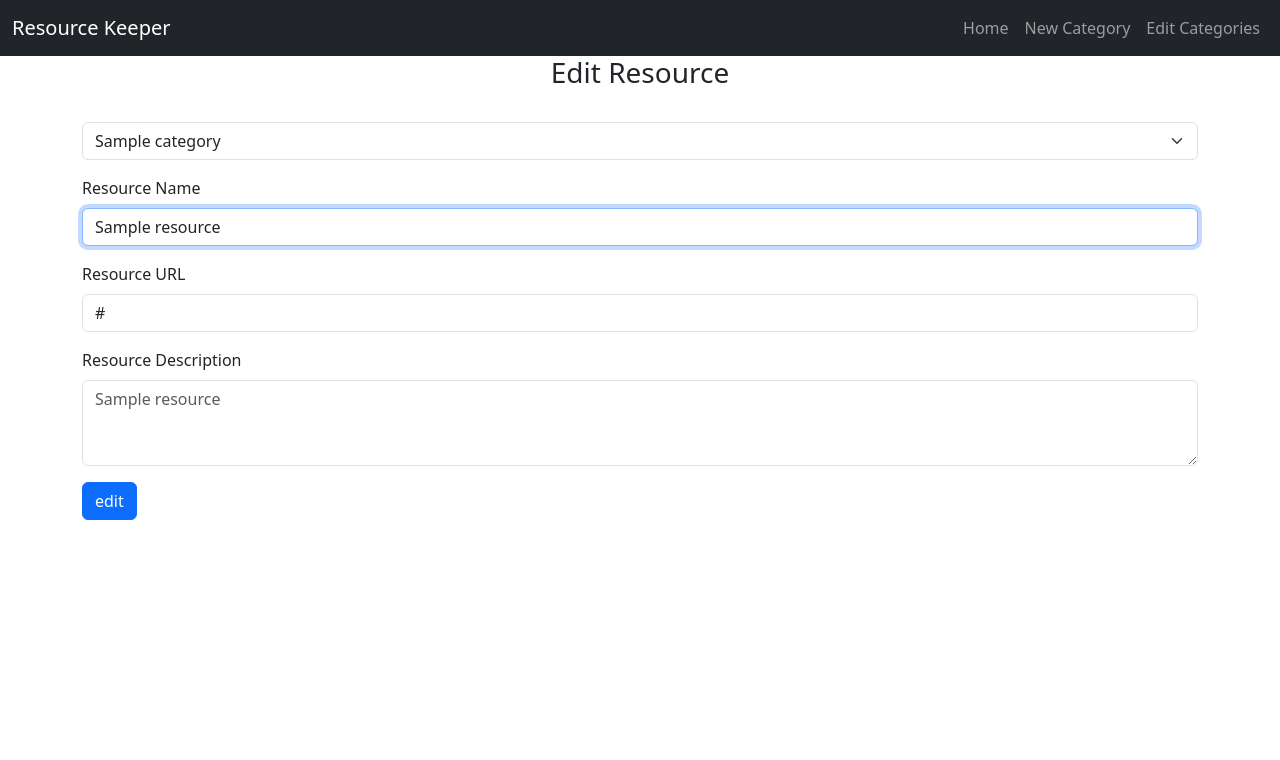
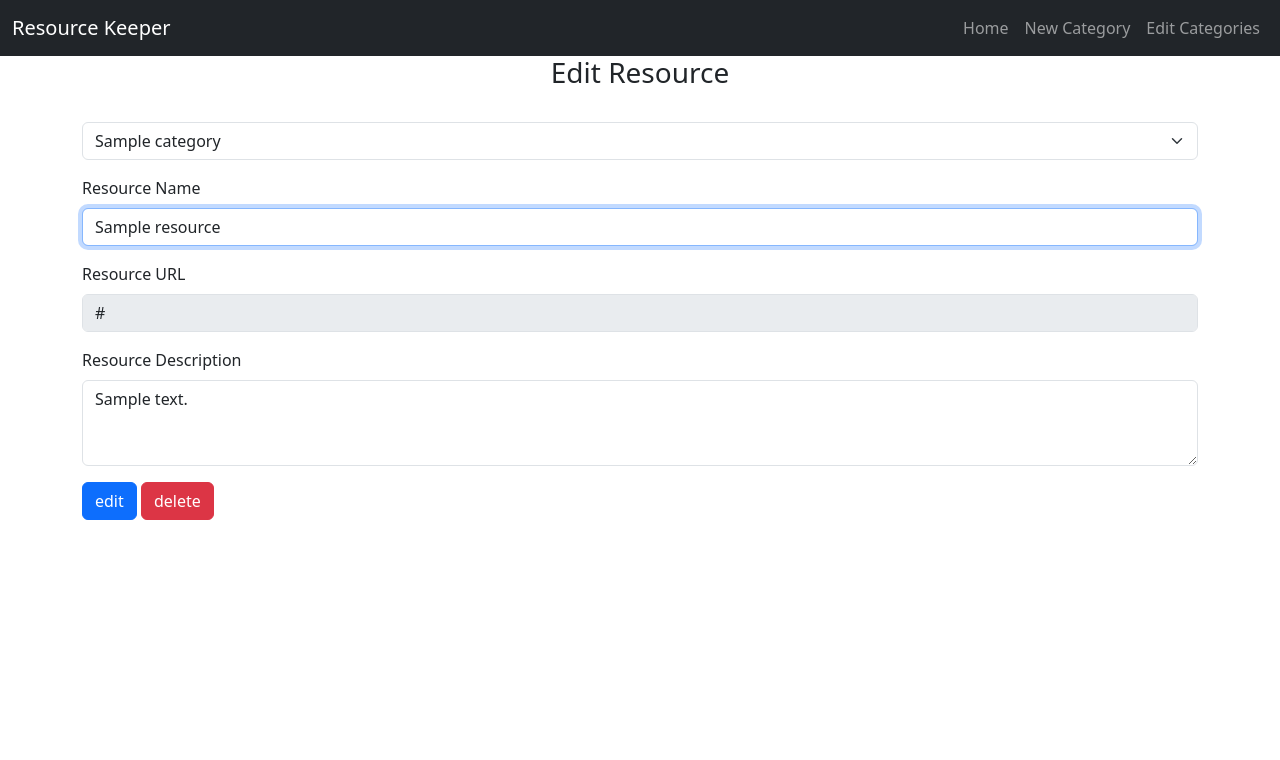
Before and after one commit to doctorandrewbrown/flask-resource-keeper, a Flask app: page /edit_resource/1 in a window 1280 px wide. Shown: the top 760 px of the page. Run offline with Flask 3, Linux system fonts and the light colour scheme; tables that the repository leaves empty hold one stand-in row (values such as "Sample post").

Commit message:
add button to route to delete resource

```diff
--- a/resource_keeper/templates/edit_resource.html
+++ b/resource_keeper/templates/edit_resource.html
@@ -22,14 +22,15 @@
     <!--form input for resource url-->
     <div class="mb-3">
       <label for="resource_url" class="form-label">Resource URL</label>
-      <input type="text" name="resource_url" class="form-control" id="resource_url" required value="{{ resource.resource_url}}">
+      <input type="text" name="resource_url" class="form-control" id="resource_url" disabled value="{{ resource.resource_url}}">
     </div>
     <!--form input for resource description-->
     <div class="mb-3">
       <label for="resource_description" class="form-label">Resource Description</label>
-      <textarea class="form-control" id="resource_description" rows="3" name="resource_description" placeholder="{{ resource.resource_name}}"></textarea>
+      <textarea class="form-control" id="resource_description" rows="3" name="resource_description">{{ resource.resource_description}}</textarea>
     </div>
     <input class="btn btn-primary" type="submit" value="edit">
+    <a href="{{url_for('delete_resource', resource_id=resource.id)}}" class="btn btn-danger" role="button">delete</a>
   </form>
 </div>
 {% endblock %}
```
